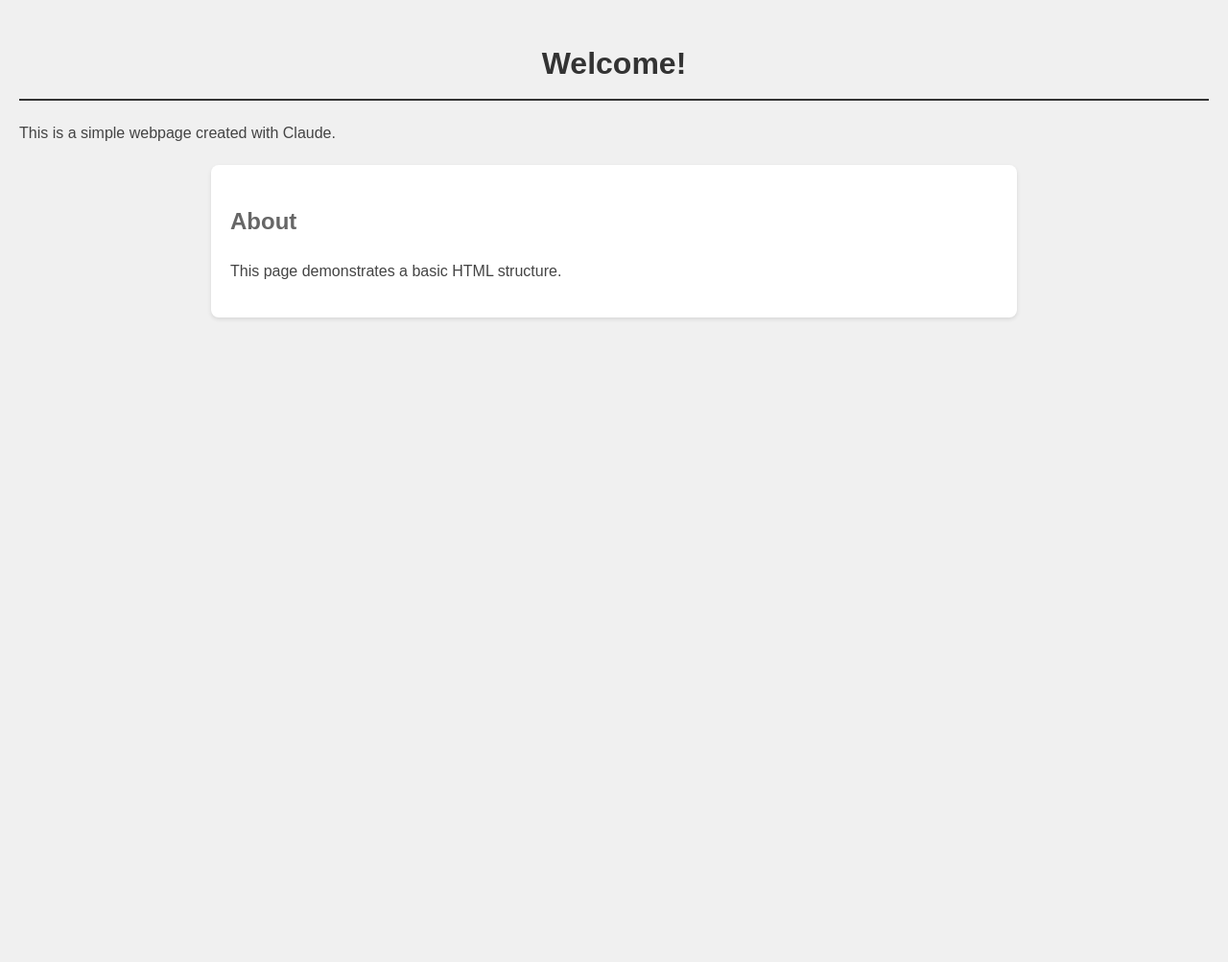
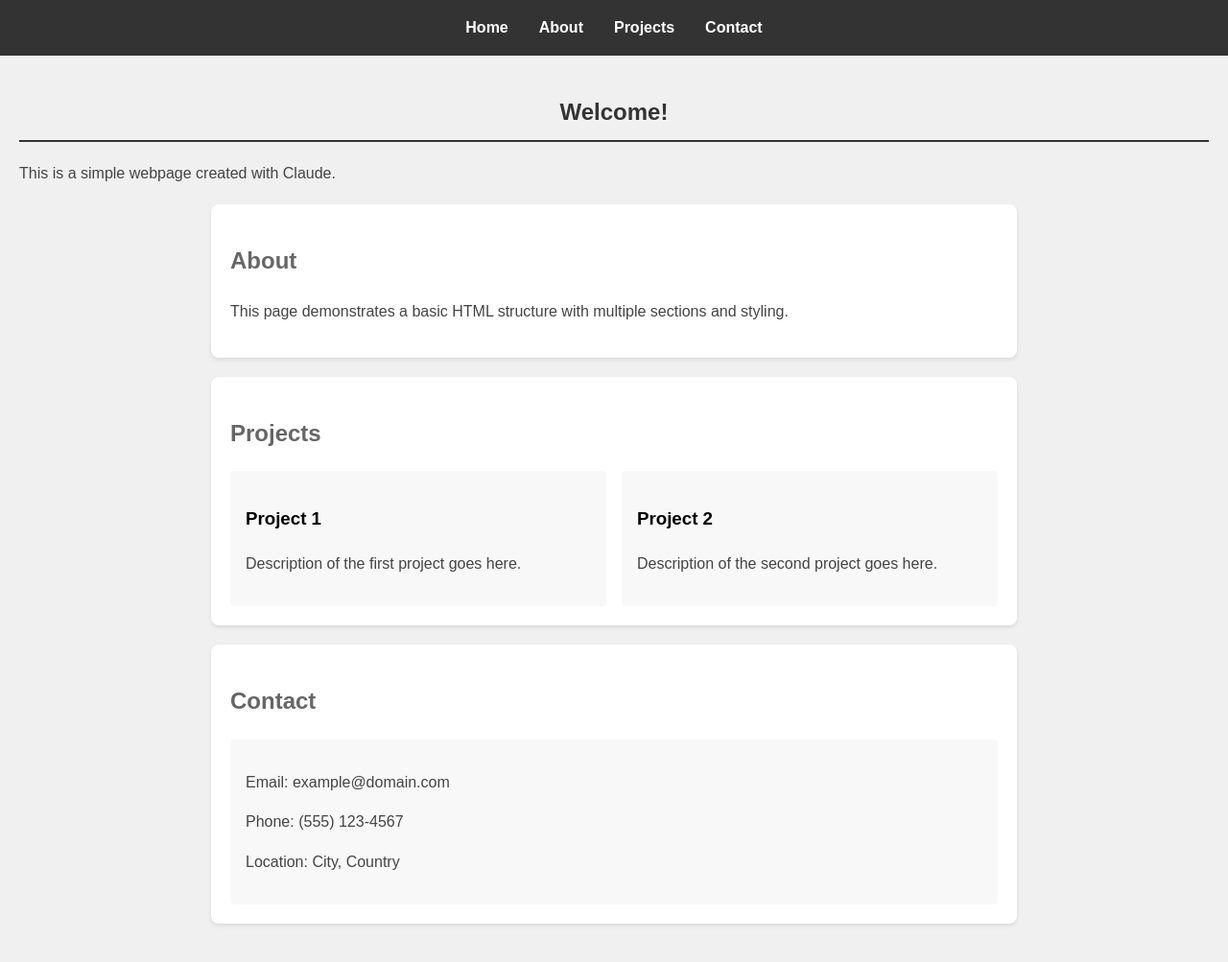
Before and after one commit to Palerider969/claude_web_test, a plain HTML site: page index.html in a window 1280 px wide. Shown: the whole page at 96% size. Before the commit the page ends 800 px from the top, so only its background shows below. Drawn offline with Linux system fonts and the light colour scheme.

Commit message:
Add more content sections and navigation

```diff
--- a/index.html
+++ b/index.html
@@ -7,11 +7,48 @@
     <link rel="stylesheet" href="styles.css">
 </head>
 <body>
-    <h1>Welcome!</h1>
-    <p>This is a simple webpage created with Claude.</p>
-    <div class="content">
-        <h2>About</h2>
-        <p>This page demonstrates a basic HTML structure.</p>
-    </div>
+    <nav>
+        <ul>
+            <li><a href="#home">Home</a></li>
+            <li><a href="#about">About</a></li>
+            <li><a href="#projects">Projects</a></li>
+            <li><a href="#contact">Contact</a></li>
+        </ul>
+    </nav>
+
+    <main>
+        <section id="home">
+            <h1>Welcome!</h1>
+            <p>This is a simple webpage created with Claude.</p>
+        </section>
+
+        <section id="about" class="content">
+            <h2>About</h2>
+            <p>This page demonstrates a basic HTML structure with multiple sections and styling.</p>
+        </section>
+
+        <section id="projects" class="content">
+            <h2>Projects</h2>
+            <div class="projects">
+                <div class="project-card">
+                    <h3>Project 1</h3>
+                    <p>Description of the first project goes here.</p>
+                </div>
+                <div class="project-card">
+                    <h3>Project 2</h3>
+                    <p>Description of the second project goes here.</p>
+                </div>
+            </div>
+        </section>
+
+        <section id="contact" class="content">
+            <h2>Contact</h2>
+            <div class="contact-info">
+                <p>Email: example@domain.com</p>
+                <p>Phone: (555) 123-4567</p>
+                <p>Location: City, Country</p>
+            </div>
+        </section>
+    </main>
 </body>
 </html>
--- a/styles.css
+++ b/styles.css
@@ -2,8 +2,38 @@ body {
     font-family: Arial, sans-serif;
     line-height: 1.6;
     margin: 0;
+    padding: 0;
+    background-color: #f0f0f0;
+}
+
+nav {
+    background-color: #333;
+    padding: 1rem;
+    position: sticky;
+    top: 0;
+}
+
+nav ul {
+    list-style: none;
+    padding: 0;
+    margin: 0;
+    display: flex;
+    justify-content: center;
+    gap: 2rem;
+}
+
+nav a {
+    color: white;
+    text-decoration: none;
+    font-weight: bold;
+}
+
+nav a:hover {
+    color: #ddd;
+}
+
+main {
     padding: 20px;
-    background-color: #f0f0f0;
 }
 
 h1 {
@@ -29,3 +59,23 @@ h2 {
 p {
     color: #444;
 }
+
+.projects {
+    display: grid;
+    grid-template-columns: repeat(auto-fit, minmax(250px, 1fr));
+    gap: 1rem;
+    margin-top: 1rem;
+}
+
+.project-card {
+    padding: 1rem;
+    background-color: #f8f8f8;
+    border-radius: 4px;
+}
+
+.contact-info {
+    background-color: #f8f8f8;
+    padding: 1rem;
+    border-radius: 4px;
+    margin-top: 1rem;
+}
```
